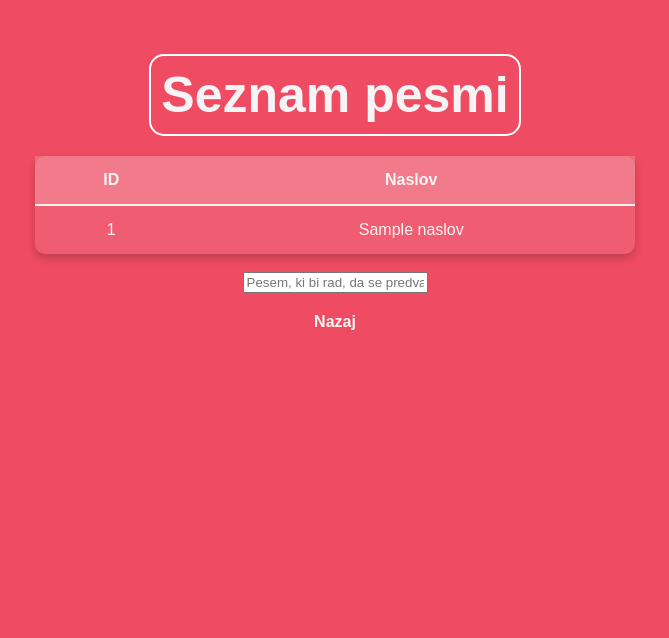
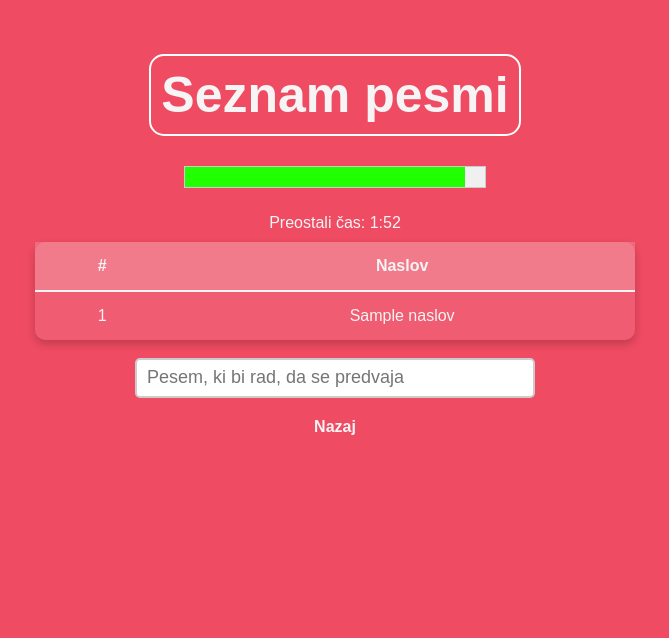
Before and after one commit to Blazz2/Jukebox, a Flask app: template templates/pesmi.html in a window 1280 px wide. Shown: the top 638 px of the page, without its empty margins (305-974 px from the left). Run offline with Flask 3, Linux system fonts and the light colour scheme; the template is opened without the code that fills it: most values are stand-ins (such as "Sample title", 1, 10 or a date in 2020).

Commit message:
dodal sem timer in še veliko stvari samo nisem mogel prej commitat

```diff
--- a/cakalna_vrsta.json
+++ b/cakalna_vrsta.json
@@ -1 +1 @@
-{"_default": {"1": {"id": 0, "naslov": "Ni izbrane pesmi", "avtor": "", "datoteka": ""}, "2": {"id": 0, "naslov": "Ni izbrane pesmi", "avtor": "", "datoteka": ""}, "3": {"id": 0, "naslov": "Ni izbrane pesmi", "avtor": "", "datoteka": ""}, "4": {"id": 0, "naslov": "Ni izbrane pesmi", "avtor": "", "datoteka": ""}, "5": {"id": 0, "naslov": "Ni izbrane pesmi", "avtor": "", "datoteka": ""}, "6": {"id": 0, "naslov": "Ni izbrane pesmi", "avtor": "", "datoteka": ""}, "7": {"id": 0, "naslov": "Ni izbrane pesmi", "avtor": "", "datoteka": ""}, "8": {"id": 0, "naslov": "Ni izbrane pesmi", "avtor": "", "datoteka": ""}, "9": {"id": 0, "naslov": "Ni izbrane pesmi", "avtor": "", "datoteka": ""}, "10": {"id": 0, "naslov": "Ni izbrane pesmi", "avtor": "", "datoteka": ""}}}
+{"_default": {"1": {"id": 0, "naslov": "Ni izbrane pesmi", "avtor": "", "datoteka": ""}, "2": {"id": 0, "naslov": "Ni izbrane pesmi", "avtor": "", "datoteka": ""}, "3": {"id": 0, "naslov": "Ni izbrane pesmi", "avtor": "", "datoteka": ""}, "4": {"id": 0, "naslov": "Ni izbrane pesmi", "avtor": "", "datoteka": ""}, "5": {"id": 0, "naslov": "Ni izbrane pesmi", "avtor": "", "datoteka": ""}}}
--- a/main.py
+++ b/main.py
@@ -22,7 +22,7 @@ if not trenutna_pesem_baza.all():
 
 # napolni 10x, da bo tabela vedno imela 10 vrstic
 if len(cakalna_vrsta_baza.all()) < 11:
-    for x in range(10 - len(cakalna_vrsta_baza.all())):
+    for x in range(5 - len(cakalna_vrsta_baza.all())):
         cakalna_vrsta_baza.insert({"id": 0, "naslov": "Ni izbrane pesmi", "avtor": "", "datoteka": ""})
 
 
@@ -83,7 +83,7 @@ def predvajaj_naslednjo():
             break
         # po vsakem koncu pesmi se napolni tabelo z "Ni izbrane pesmi" da bo vedno 10 vrstic
         if len(cakalna_vrsta_baza.all()) < 11:
-            for x in range(11 - len(cakalna_vrsta_baza.all())):
+            for x in range(6 - len(cakalna_vrsta_baza.all())):
                 cakalna_vrsta_baza.insert({"id": 0, "naslov": "Ni izbrane pesmi", "avtor": "", "datoteka": ""})
         # pot do datoteke pesmi
         pesem = cakalna_vrsta[0]
@@ -121,13 +121,18 @@ def dodaj_pesem():
     vnosi_pesmi.insert({"pesem": pesem})
     return render_template("zabelezeno.html")
 
+@app.route("/prepozno")
+def prepozno():
+    return render_template("prepozno.html")
+
 def izprazni_bazo():
     # za izbrisanje baz ko se program ugasne
     cakalna_vrsta_baza.truncate()
     trenutna_pesem_baza.truncate()
-
+    vnosi_pesmi.truncate()
 # izvede izprazni_bazo() ko se program ugasne
 atexit.register(izprazni_bazo)
 
+print("hello")
 if __name__ == "__main__":
     app.run(host='0.0.0.0', port=5000)
--- a/static/script.js
+++ b/static/script.js
@@ -23,3 +23,40 @@ function handleClick(element) { // funkcija se izvede, ko nekdo klikne na pesem
         console.log("Uporabnik je preklical izbiro.");
     }
 }
+
+$(document).ready(function() {
+    const totalTime = 2 * 60; // 2 minuti v sekundah
+    let timeLeft = totalTime;
+
+    // Posodobi časovnik vsako sekundo
+    const timer = setInterval(function() {
+        timeLeft--;
+
+        // Posodobi širino časovnega traku
+        const percentage = (timeLeft / totalTime) * 100;
+        $('#timer-bar').css('width', percentage + '%');
+
+        // Posodobi barvo časovnega traku (od zelene do rdeče)
+        const hue = (timeLeft / totalTime) * 120; // HSL odtenek: 120 (zelena) do 0 (rdeča)
+        $('#timer-bar').css('background-color', `hsl(${hue}, 100%, 50%)`);
+
+        // Posodobi besedilo časovnika
+        const minutes = Math.floor(timeLeft / 60);
+        const seconds = timeLeft % 60;
+        $('#timer-text').text(`Preostali čas: ${minutes}:${seconds < 10 ? '0' : ''}${seconds}`);
+
+        // Preusmeri, ko čas poteče
+        if (timeLeft <= 0) {
+            clearInterval(timer);
+            alert('Čas je potekel!');
+            window.location.href = '/prepozno'; // Preusmeri na domačo stran
+        }
+    }, 1000); // Zaženi vsako sekundo
+});
+
+$(document).on('keydown', function(e) {
+    if (e.key === 'F5' || (e.ctrlKey && e.key === 'r')) {
+        e.preventDefault();
+        alert('Osvežitev ni dovoljena! Časovnik se nadaljuje.');
+    }
+});
--- a/static/style.css
+++ b/static/style.css
@@ -85,3 +85,38 @@ a:hover {
     text-decoration: underline; /* Podčrtaj ob prehodu miške */
     color: #FFFFFF; /* Svetlejša bela barva ob prehodu */
 }
+
+#timer-bar-container {
+    width: 300px;
+    height: 20px;
+    background-color: #f0f0f0;
+    border: 1px solid #ccc;
+    margin: 10px 0;
+}
+
+#timer-bar {
+    width: 100%;
+    height: 100%;
+    background-color: #4caf50; /* Začetna barva, bo prepisana z JS */
+    transition: width 1s linear, background-color 1s linear; /* Dodan prehod za barvo */
+}
+
+#timer-text {
+    font-size: 16px;
+    margin-bottom: 10px;
+}
+
+.pesem-input {
+    width: 400px; /* Širina polja */
+    height: 40px; /* Višina polja */
+    font-size: 18px; /* Velikost pisave */
+    padding: 10px; /* Notranji odmik za udobnejše tipkanje */
+    border: 2px solid #ccc; /* Obroba za boljši videz */
+    border-radius: 5px; /* Zaobljeni robovi */
+    box-sizing: border-box; /* Prepreči, da bi padding povečal skupno velikost */
+}
+
+.pesem-input:focus {
+    outline: none; /* Odstrani privzeti obris pri fokusiranju */
+    border-color: #4caf50; /* Zelena obroba, ko je polje aktivno */
+}
--- a/templates/pesmi.html
+++ b/templates/pesmi.html
@@ -8,17 +8,21 @@
 </head>
 <body>
     <h1>Seznam pesmi</h1>
+    <div id="timer-bar-container">
+        <div id="timer-bar"></div>
+    </div>
+    <p id="timer-text">Preostali čas: 2:00</p>
     <table>
         <thead>
             <tr>
-                <th>ID</th>
+                <th>#</th>
                 <th>Naslov</th>
             </tr>
         </thead>
         <tbody>
             {% for pesem in pesmi %}
             <tr>
-                <td>{{ pesem.id }}</td>
+                <td>{{ loop.index }}</td>
                 <td onclick="handleClick(this)" class="naslov-celica" data-id="{{ pesem.id }}">{{ pesem.naslov }}</td>
             </tr>
             {% endfor %}
@@ -26,7 +30,7 @@
     </table>
     <br>
     <form method="POST" action="/dodaj_pesem">
-        <input type="text" name="pesem" placeholder="Pesem, ki bi rad, da se predvaja">
+        <input type="text" name="pesem" class="pesem-input" placeholder="Pesem, ki bi rad, da se predvaja">
     </form>
 
     <a href="/">Nazaj</a>
```
Also changed, not shown: vnos_pesmi.json (+1 -13 lines), static/qr_slika.png.
